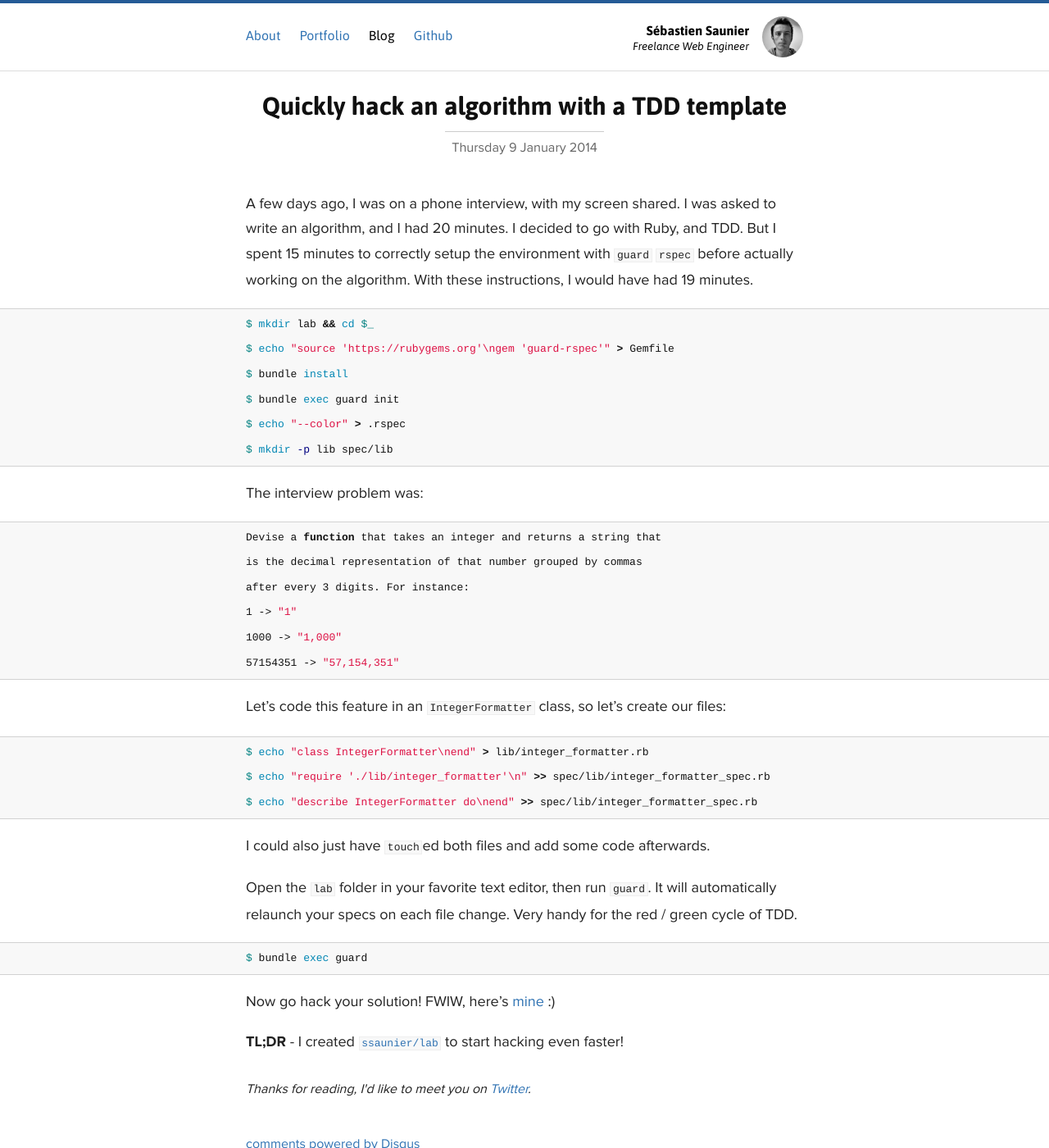
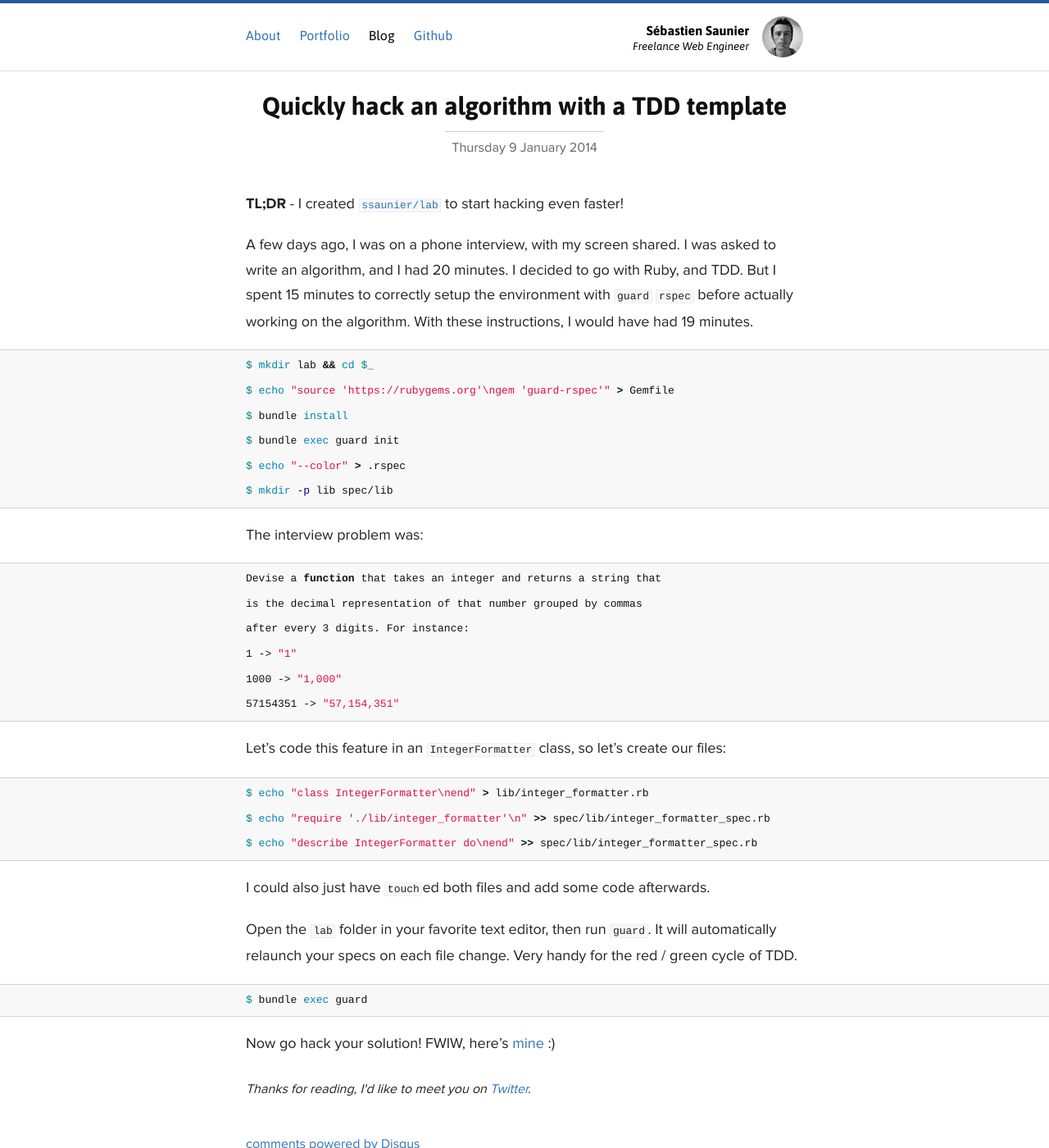
Before and after one commit to ssaunier/ssaunier.github.io, a Jekyll site: the page built from _posts/2014-01-09-quickly-setup-a-ruby-tdd-throw-away-code.markdown, in a window 1280 px wide and 1400 px high. Shown: the whole window at 82% size. Built offline with Jekyll 4.4.1, drawn with Linux system fonts in a browser that asks for light colours; comment, search, counter and statistics services are not loaded; some of the changed lines change nothing that is shown.

Commit message:
Move up the TLDR

```diff
--- a/_posts/2014-01-09-quickly-setup-a-ruby-tdd-throw-away-code.markdown
+++ b/_posts/2014-01-09-quickly-setup-a-ruby-tdd-throw-away-code.markdown
@@ -4,6 +4,8 @@ title: "Quickly hack an algorithm with a TDD template"
 description: "Next time you have a phone interview, be ready with this template of mine"
 category: blog
 ---
+
+**TL;DR** - I created [`ssaunier/lab`](https://github.com/ssaunier/lab#lock-and-load) to start hacking even faster!
 
 A few days ago, I was on a phone interview, with my screen shared. I was asked
 to write an algorithm, and I had 20 minutes. I decided to go with Ruby, and TDD.
@@ -49,5 +51,3 @@ $ bundle exec guard
 {% endhighlight %}
 
 Now go hack your solution! FWIW, here's [mine](https://gist.github.com/ssaunier/8336988) :)
-
-**TL;DR** - I created [`ssaunier/lab`](https://github.com/ssaunier/lab#lock-and-load) to start hacking even faster!
```
